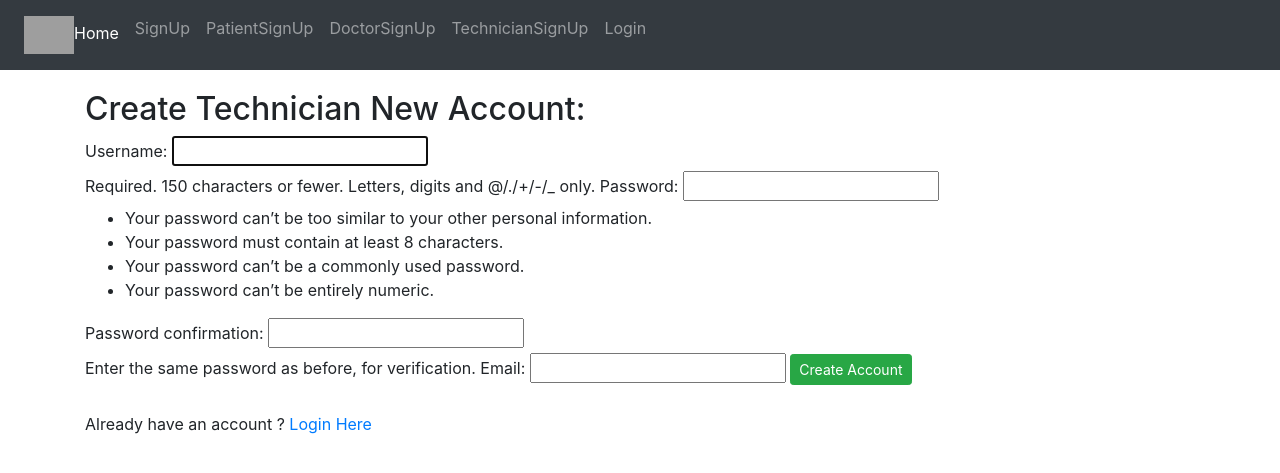
After one commit to teamexus/dcm, a Django app: page /account/techniciansignup/ in a window 1280 px wide. The commit adds this page. Shown: the top 473 px of the page. Run offline with Django 4.2, Linux system fonts and the light colour scheme; some libraries are stand-ins or nearby versions; grey boxes are pictures that could not be loaded.

Commit message:
Update Technician model,view,signup

```diff
--- a/App_Login/admin.py
+++ b/App_Login/admin.py
@@ -1,5 +1,5 @@
 from django.contrib import admin
-from App_Login.models import User, Doctor, Patient, Pathologist
+from App_Login.models import User, Doctor, Patient, Pathologist, Technician
 
 # Register your models here.
 
@@ -7,3 +7,4 @@ admin.site.register(User)
 admin.site.register(Patient)
 admin.site.register(Doctor)
 admin.site.register(Pathologist)
+admin.site.register(Technician)
--- a/App_Login/forms.py
+++ b/App_Login/forms.py
@@ -1,7 +1,7 @@
 from django import forms
 from django.contrib.auth.forms import UserCreationForm, UserChangeForm
 from django.db import transaction
-from App_Login.models import User, Patient, Doctor, Pathologist
+from App_Login.models import User, Patient, Doctor, Pathologist, Technician
 
 
 class UserSignUpForm(UserCreationForm):
@@ -64,6 +64,21 @@ class PathologistSignUpForm(UserCreationForm):
         pathologist = Pathologist.objects.create(user=user)
         return user
 
+class TechnicianSignUpForm(UserCreationForm):
+    email=forms.EmailField(required=True)
+
+    class Meta(UserCreationForm.Meta):
+        model = User
+
+    @transaction.atomic
+    def save(self):
+        user = super().save(commit=False)
+        user.email=self.cleaned_data.get('email')
+        user.is_technician = True
+        user.save()
+        Technician = Technician.objects.create(user=user)
+        return user
+
 class UserProfileChange(UserChangeForm):
     class Meta:
         model = User
--- a/App_Login/models.py
+++ b/App_Login/models.py
@@ -7,6 +7,7 @@ class User(AbstractUser):
     is_patient = models.BooleanField(default=False)
     is_doctor = models.BooleanField(default=False)
     is_pathologist = models.BooleanField(default=False)
+    is_technician = models.BooleanField(default=False)
     profile_pic = models.ImageField(upload_to='profile_pics', null=True, blank=True)
     user_type = models.CharField(max_length=50, null=True, blank=True)
 
@@ -32,3 +33,10 @@ class Pathologist(models.Model):
 
     def __str__(self):
     	return self.user.username
+
+class Technician(models.Model):
+    user = models.OneToOneField(User, on_delete=models.CASCADE, primary_key=True)
+
+
+    def __str__(self):
+    	return self.user.username
--- a/App_Login/urls.py
+++ b/App_Login/urls.py
@@ -1,16 +1,16 @@
 from django.urls import path
 from App_Login import views
-from .views import sign_up, PatientSignUpview, DoctorSignUpview
+from .views import sign_up, PatientSignUpview, DoctorSignUpview, TechnicianSignUpview
 app_name = 'App_Login'
 
 urlpatterns = [
     path('signup/', sign_up,  name='signup'),
     path('patientsignup/', PatientSignUpview.as_view(),  name='patientsignup'),
     path('doctorsignup/', DoctorSignUpview.as_view(),  name='doctorsignup'),
+    path('techniciansignup/', TechnicianSignUpview.as_view(),  name='doctorsignup'),
     path('login/', views.login_page, name='login'),
     path('logout/', views.logout_user, name='logout'),
     path('profile/', views.profile, name='profile'),
     path('change-profile/', views.user_change, name='user_change'),
     path('password/', views.pass_change, name='pass_change'),
-
 ]
--- a/App_Login/views.py
+++ b/App_Login/views.py
@@ -63,6 +63,20 @@ class PathologistSignUpview(CreateView):
         login(self.request, user)
         return redirect('index')
 
+class TechnicianSignUpview(CreateView):
+    model = User
+    form_class = PathologistSignUpForm
+    template_name = 'App_Login/techniciansignup.html'
+
+    def get_context_data(self, **kwargs):
+        kwargs['user_type'] = 'pathologist'
+        return super().get_context_data(**kwargs)
+
+    def form_valid(self, form):
+        user = form.save()
+        login(self.request, user)
+        return redirect('index')
+
 def login_page(request):
     form = AuthenticationForm()
     if request.method == 'POST':
--- /dev/null
+++ b/templates/App_Login/techniciansignup.html
@@ -0,0 +1,19 @@
+{% extends 'base.html' %}
+{% load crispy_forms_tags %}
+{% block title_block %} Create Technician New Account {% endblock %}
+{% block body_block %}
+{% if registered %}
+<div class="alert allert-success">
+  Account Created Successfully! <a href="{% url 'App_Login:login' %}">Login Here</a>
+</div>
+{% else %}
+<h2>Create Technician New Account:</h2>
+<form method="post">
+  {{ form }}
+  {% csrf_token %}
+  <button type="submit" class="btn btn-success btn-sm">Create Account</button>
+</form>
+<br />
+<p>Already have an account ? <a href="{% url 'App_Login:login' %}">Login Here</a></p>
+{% endif %}
+{% endblock %}
--- a/templates/base.html
+++ b/templates/base.html
@@ -35,6 +35,9 @@
             <a class="nav-link" href="{% url 'App_Login:doctorsignup' %}">DoctorSignUp</a>
          </li>
          <li class="nav-item">
+          <a class="nav-link" href="{% url 'App_Login:doctorsignup' %}">TechnicianSignUp</a>
+       </li>
+         <li class="nav-item">
             <a class="nav-link" href="{% url 'App_Login:login' %}">Login</a>
           </li>
           {% endif %}
```
Also changed, not shown: App_Login/migrations/0002_technician_user_is_technician.py (added), db.sqlite3.
